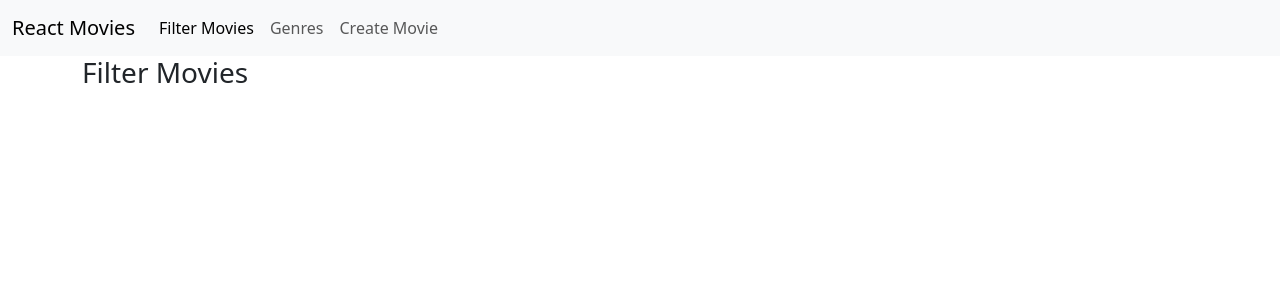
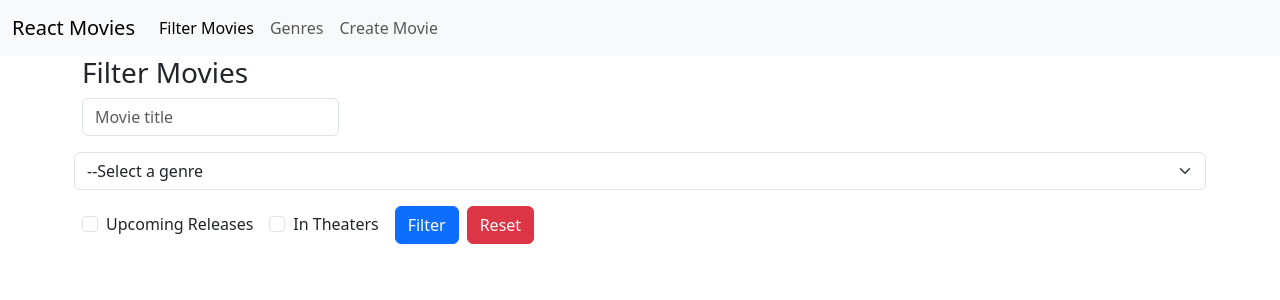
Before and after one commit to antoniomucollari/movie_ts, a React (Vite) app: page /movies/filter in a window 1280 px wide. Shown: the top 300 px of the page. Built offline with nearby package versions, Linux system fonts and the light colour scheme.

Commit message:
working on actor create and edit

```diff
--- a/src/components/Button.tsx
+++ b/src/components/Button.tsx
@@ -1,6 +1,6 @@
 export default function Button(props:ButtonProps){
     return (
-        <button onClick={props.onClick} disabled={props.disabled ?? false} type={props.type ?? 'button'} className="btn btn-primary">{props.children}</button>
+        <button onClick={props.onClick} disabled={props.disabled ?? false} type={props.type ?? 'button'} className={props.className ?? "btn btn-primary"}>{props.children}</button>
     )
 }
 interface ButtonProps{
@@ -8,4 +8,5 @@ interface ButtonProps{
     onClick?(): void;
     type?: 'button' | 'submit';
     disabled?: boolean;
+    className?: string;
 }
--- /dev/null
+++ b/src/features/actors/models/ActorCreation.ts
@@ -0,0 +1,4 @@
+export default interface ActorCreation {
+    name: string;
+    dateOfBirth: string;
+}
--- /dev/null
+++ b/src/features/genres/models/Genre.model.ts
@@ -0,0 +1,4 @@
+export default interface FilterMoviesDTO {
+    id:number;
+    name: string;
+}
--- a/src/features/movies/components/FilterMovies.tsx
+++ b/src/features/movies/components/FilterMovies.tsx
@@ -1,9 +1,54 @@
+import type FilterMoviesDTO from "../models/FilterMoviesDTO.model.ts";
+import {type SubmitHandler, useForm} from "react-hook-form";
+import type Genre from '../../genres/models/Genre.model.ts'
+import Button from "../../../components/Button.tsx";
+export default function FilterMovies(){
+    const initialValues: FilterMoviesDTO = {
+        title: '',
+        genreId: 0,
+        inTheaters: false,
+        upComingReleases: false
+    }
 
-
-export default function FilterMovies(){
+    const {register, reset, handleSubmit, formState:{isSubmitting}} = useForm<FilterMoviesDTO>({
+        defaultValues: initialValues
+    });
+    const onSubmit: SubmitHandler<FilterMoviesDTO> = async (data) => {
+        await new Promise(resolve => setTimeout(resolve, 1000));
+        console.log(data);
+    }
+    const genres: Genre[] = [{id:1, name:'Action'},{id:2, name:'Drama'}]
     return (
         <>
             <h3>Filter Movies</h3>
+            <form className="row row-cols-lg-auto g-3 align-items-center" onSubmit={handleSubmit(onSubmit)}>
+                <div className="col-12">
+                    <input placeholder="Movie title" autoComplete="off" className="form-control" {...register('title')}/>
+                </div>
+                <div className="col-12"></div>
+                <select className="form-select" {...register('genreId')}>
+                    <option value="0">--Select a genre</option>
+                    {genres.map(genre => <option key={genre.id} value={genre.id}>{genre.name}</option>)}
+                </select>
+                <div className="col-12">
+                    <div className="form-check">
+                        <input type="checkbox" className="form-check-input" {...register('upComingReleases')}/>
+                        <label className="form-check-label" htmlFor="upcomingReleases">Upcoming Releases</label>
+                    </div>
+                </div>
+
+                <div className="col-12">
+                    <div className="form-check">
+                        <input type="checkbox" className="form-check-input" {...register('inTheaters')}/>
+                        <label className="form-check-label" htmlFor="inTheaters">In Theaters</label>
+                    </div>
+                </div>
+
+                <div className="col-12">
+                    <Button disabled={isSubmitting} type="submit">{isSubmitting ? 'Filtering...' : 'Filter'}</Button>
+                    <Button className='btn btn-danger ms-2' onClick={()=>reset()}>Reset</Button>
+                </div>
+            </form>
         </>
     );
 }
--- /dev/null
+++ b/src/features/movies/models/FilterMoviesDTO.model.ts
@@ -0,0 +1,6 @@
+export default interface FilterMoviesDTO {
+    title: string;
+    genreId: number;
+    upComingReleases: boolean
+    inTheaters: boolean;
+}
```
Also changed, not shown: src/features/actors/components/ActorForm.tsx (added, +33 -0 lines), src/index.css (line endings or trailing spaces).
